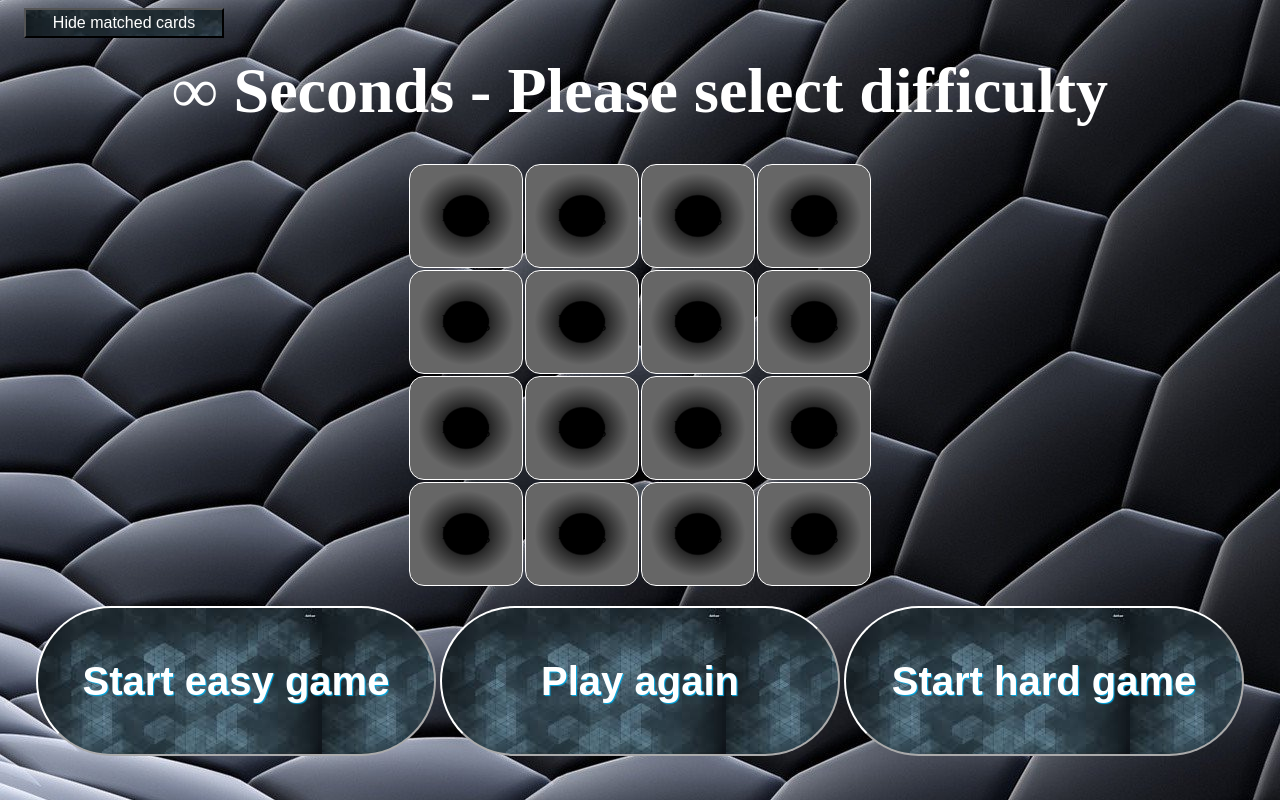
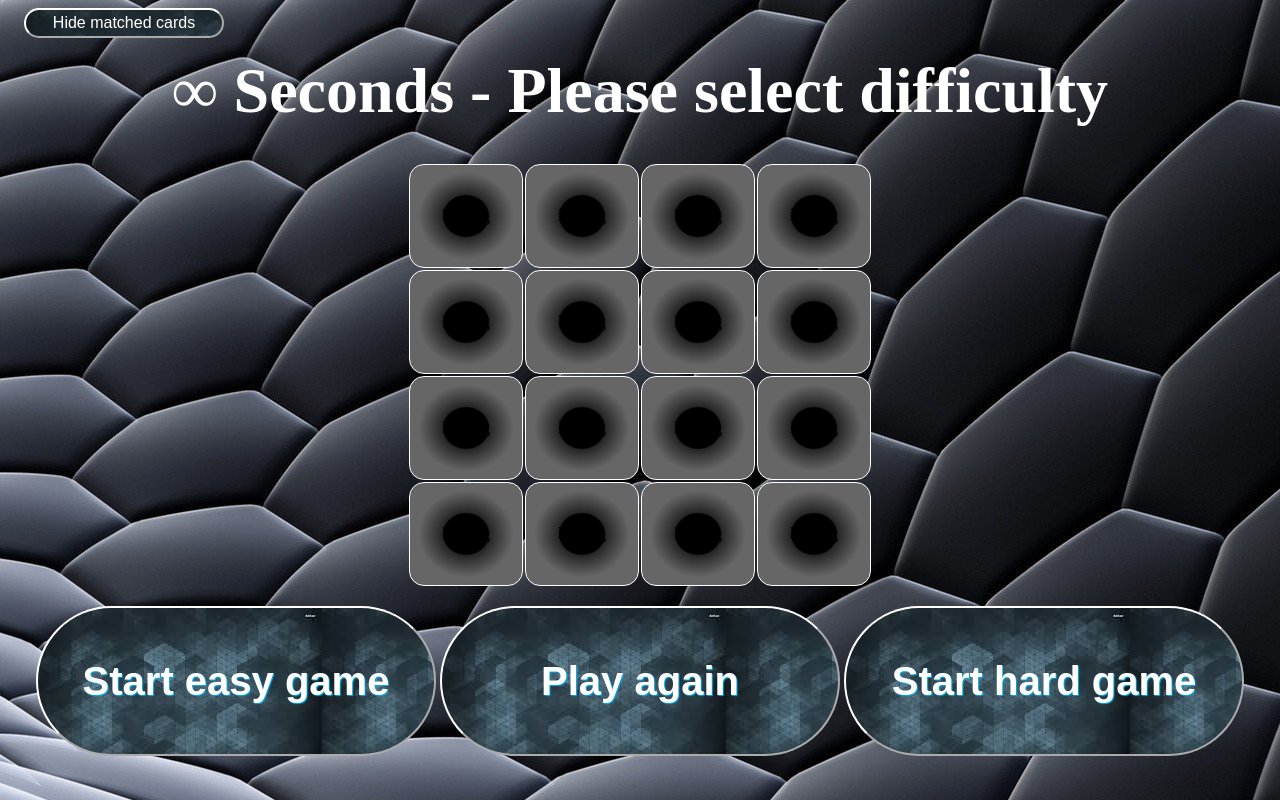
Before and after one commit to CosminCm/CosminCm.github.io, a plain HTML site: page index.html in a window 1280 px wide. Drawn offline with Linux system fonts and the light colour scheme.

Commit message:
Show button cards border

```diff
--- a/style.css
+++ b/style.css
@@ -4,4 +4,4 @@
 
 .Settings { border-radius:15px; border-color:white;}
 
-.EffectBtn { width: 200px; height: 30px; vertical-align: top; font-size: 100%; color:white; background-image: url("patern2.jpg");}
+.EffectBtn { width: 200px; height: 30px; vertical-align: top; font-size: 100%; color:white; background-image: url("patern2.jpg"); border-radius:300px; border-color:white;}
```
